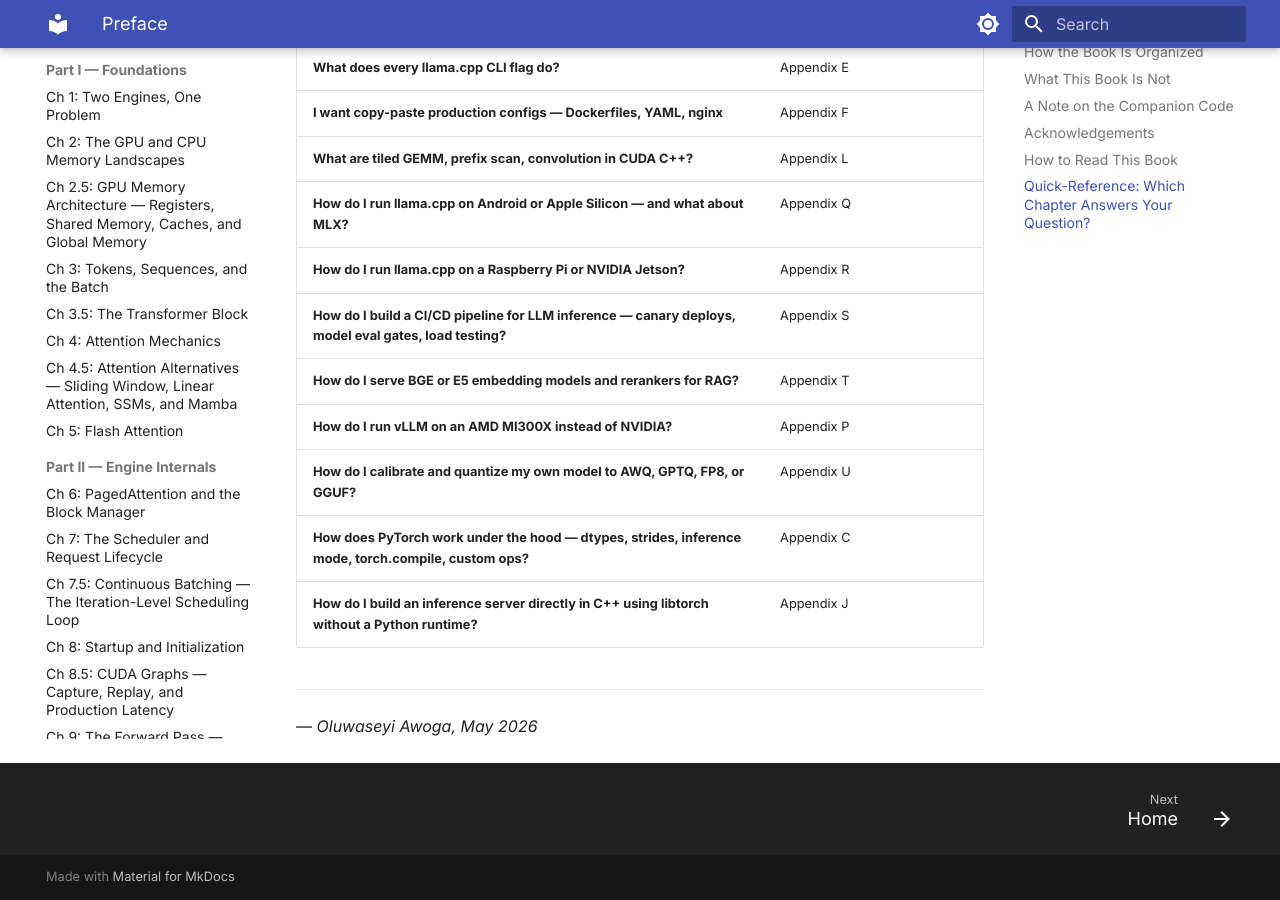
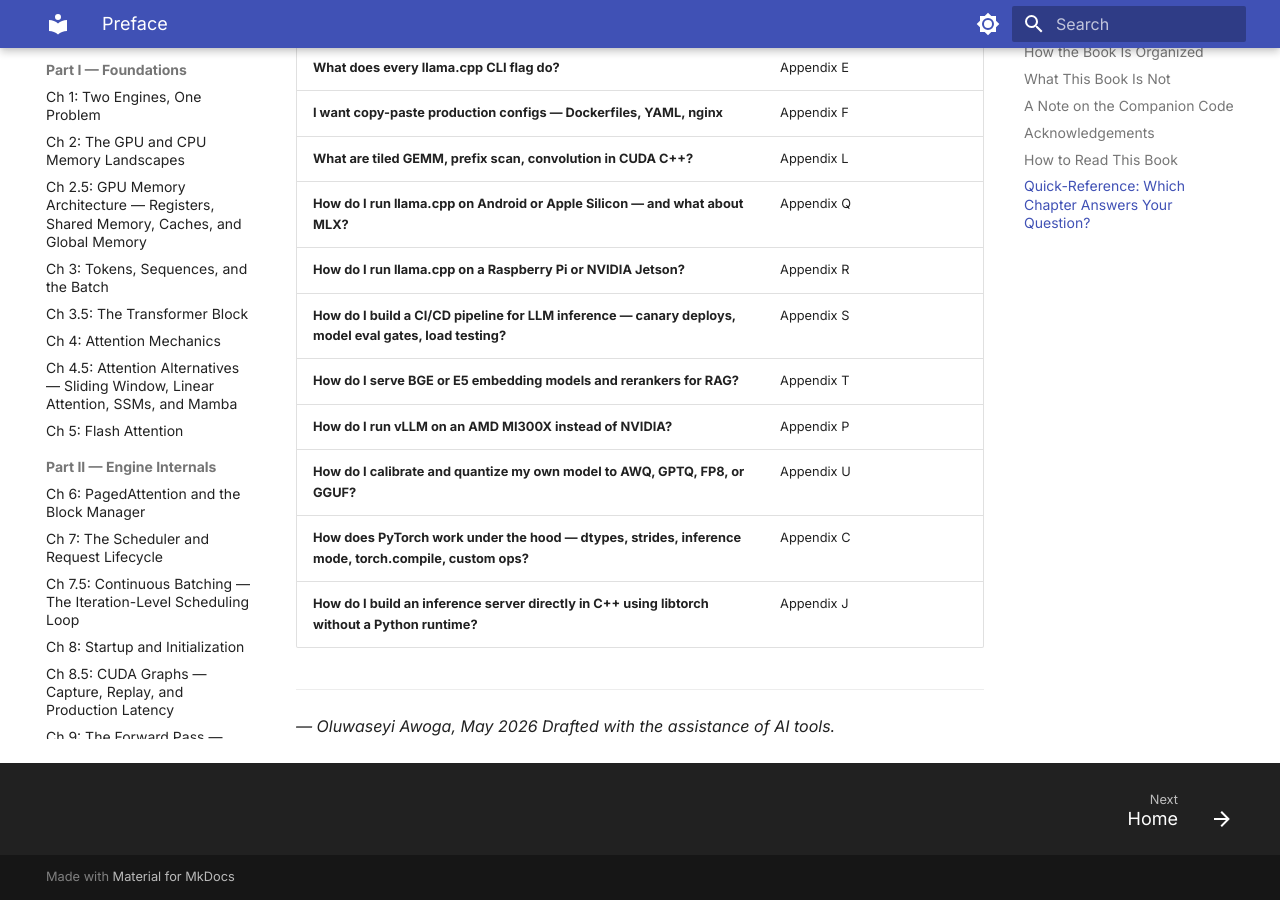
Before and after one commit to MaximumBeings/close-to-the-metal, an MkDocs documentation site: the page built from docs/preface.md, in a window 1280 px wide and 900 px high, scrolled down 8706 px. Built offline with MkDocs 1.6.1 and Material for MkDocs 9.7.7, drawn with Linux system fonts in a browser that asks for light colours.

Commit message:
preface: restore AI disclosure — 'Drafted with the assistance of AI tools'

```diff
--- a/docs/preface.md
+++ b/docs/preface.md
@@ -196,3 +196,4 @@
 ---
 
 *— Oluwaseyi Awoga, May 2026*
+*Drafted with the assistance of AI tools.*
```
